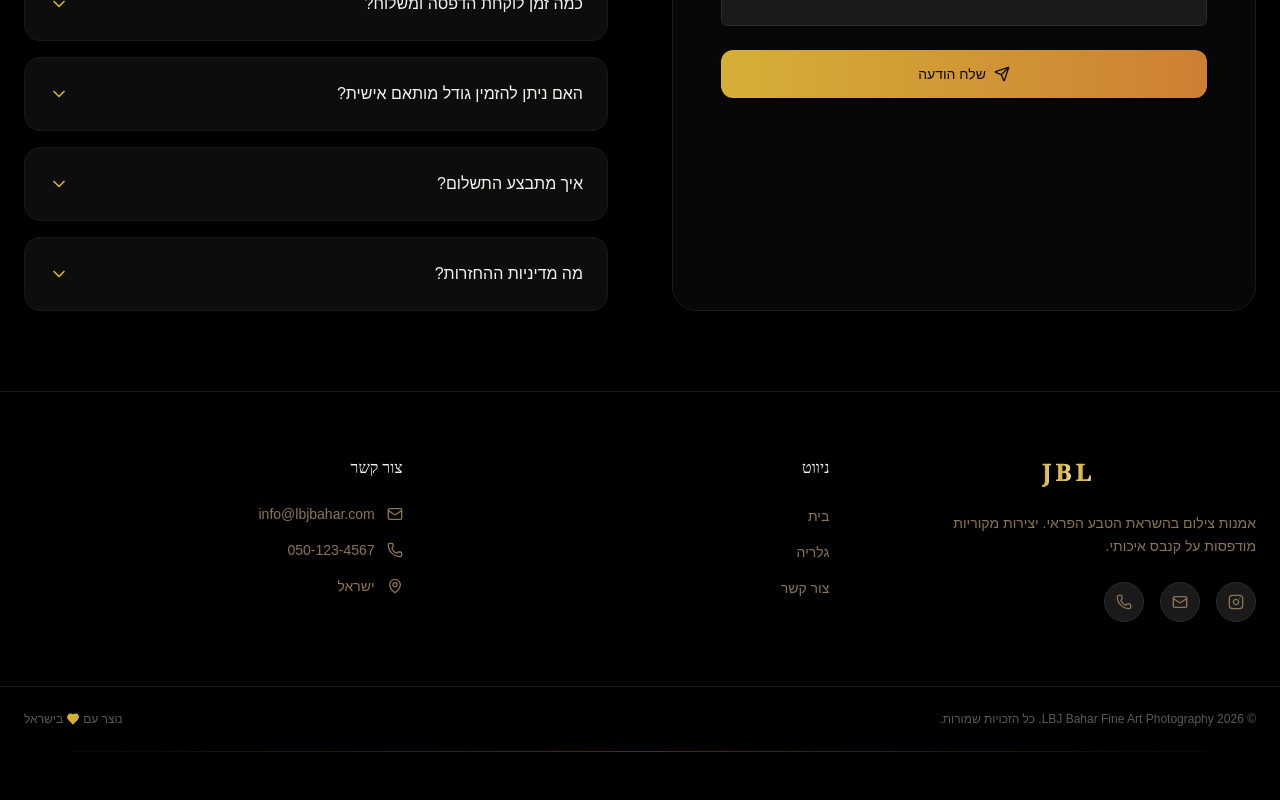
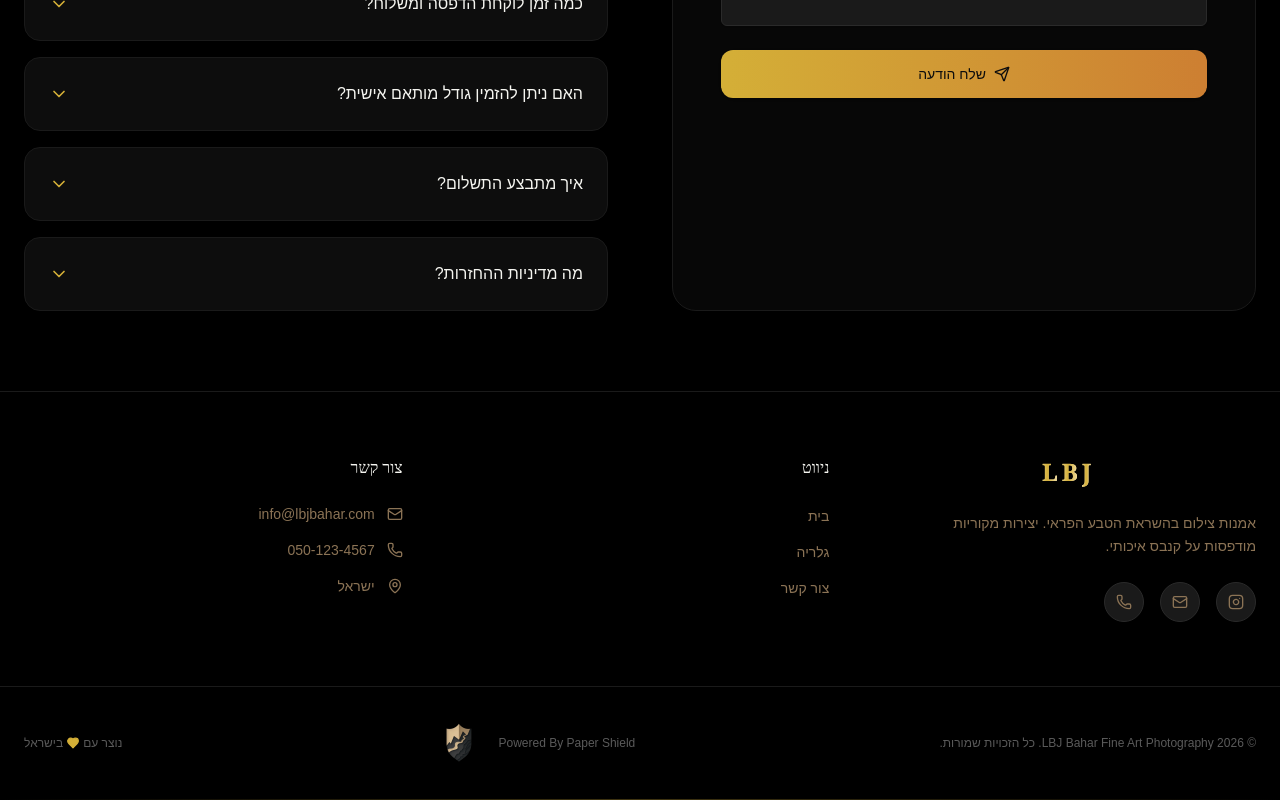
Before and after one commit to tailevi/idan-lbj, a React (Vite) app: page /Contact in a window 1280 px wide. Shown: the part 857-1657 px from the top of the page. Before the commit the page ends 1609 px from the top, so only its background shows below. Built offline with nearby package versions, Linux system fonts and the light colour scheme.

Commit message:
added paper shield refernce to the site

```diff
--- a/src/components/effects/AnimatedLogo.jsx
+++ b/src/components/effects/AnimatedLogo.jsx
@@ -55,7 +55,7 @@ export default function AnimatedLogo({ size = 'large', className = '' }) {
       whileHover={isLarge ? { scale: 1.02 } : undefined}
     >
       <div className={`flex ${isLarge ? 'gap-4 md:gap-8' : 'gap-1'}`}>
-        {['L', 'B', 'J'].map((letter, i) => (
+        {['J', 'B', 'L'].map((letter, i) => (
           <motion.span
             key={letter}
             custom={i}
--- a/src/components/layout/Footer.jsx
+++ b/src/components/layout/Footer.jsx
@@ -1,5 +1,5 @@
-import React from 'react';
-import { motion } from 'framer-motion';
+import React, { useState } from 'react';
+import { motion, useAnimation } from 'framer-motion';
 import { Instagram, Mail, Phone, MapPin, Heart } from 'lucide-react';
 import { Link } from 'react-router-dom';
 import { createPageUrl } from '@/utils';
@@ -7,6 +7,26 @@ import AnimatedLogo from '../effects/AnimatedLogo';
 
 export default function Footer() {
   const currentYear = new Date().getFullYear();
+  const [isPaperShieldHovered, setIsPaperShieldHovered] = useState(false);
+  const shieldControls = useAnimation();
+
+  const handlePaperShieldHover = async () => {
+    setIsPaperShieldHovered(true);
+    // Spin 360 quickly, then pulse like a heartbeat
+    await shieldControls.start({
+      rotate: 360,
+      transition: { duration: 0.4, ease: "easeInOut" }
+    });
+    await shieldControls.start({
+      scale: [1, 1.3, 1],
+      transition: { duration: 0.3, ease: "easeOut" }
+    });
+    shieldControls.set({ rotate: 0 });
+  };
+
+  const handlePaperShieldLeave = () => {
+    setIsPaperShieldHovered(false);
+  };
 
   const socialLinks = [
     { icon: Instagram, href: '#', label: 'Instagram' },
@@ -108,6 +128,30 @@ export default function Footer() {
             <p className="text-[#5a5a5a] text-xs">
               © {currentYear} LBJ Bahar Fine Art Photography. כל הזכויות שמורות.
             </p>
+
+            {/* Paper Shield Branding */}
+            <a
+              href="https://paper-shield.co.il/"
+              target="_blank"
+              rel="noopener noreferrer"
+              className="flex items-center gap-2 cursor-pointer"
+              onMouseEnter={handlePaperShieldHover}
+              onMouseLeave={handlePaperShieldLeave}
+            >
+              <span
+                className="text-xs transition-colors duration-300"
+                style={{ color: isPaperShieldHovered ? '#d4af37' : '#5a5a5a' }}
+              >
+                Powered By Paper Shield
+              </span>
+              <motion.img
+                src="/paper-shield-logo.png"
+                alt="Paper Shield Logo"
+                className="w-16 h-16 object-contain"
+                animate={shieldControls}
+              />
+            </a>
+
             <p className="text-[#5a5a5a] text-xs flex items-center gap-1">
               נוצר עם
               <motion.span
```
Also changed, not shown: .claude/settings.local.json (added), public/paper-shield-logo.png (added).
